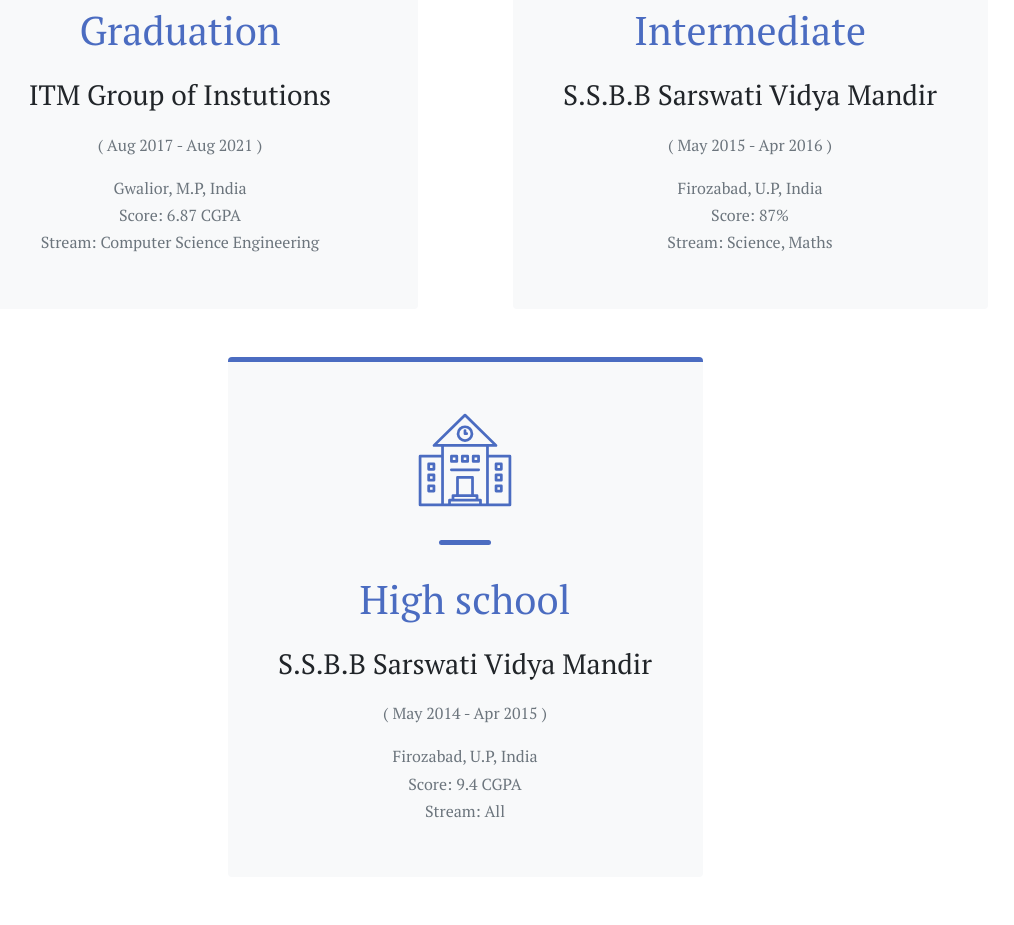
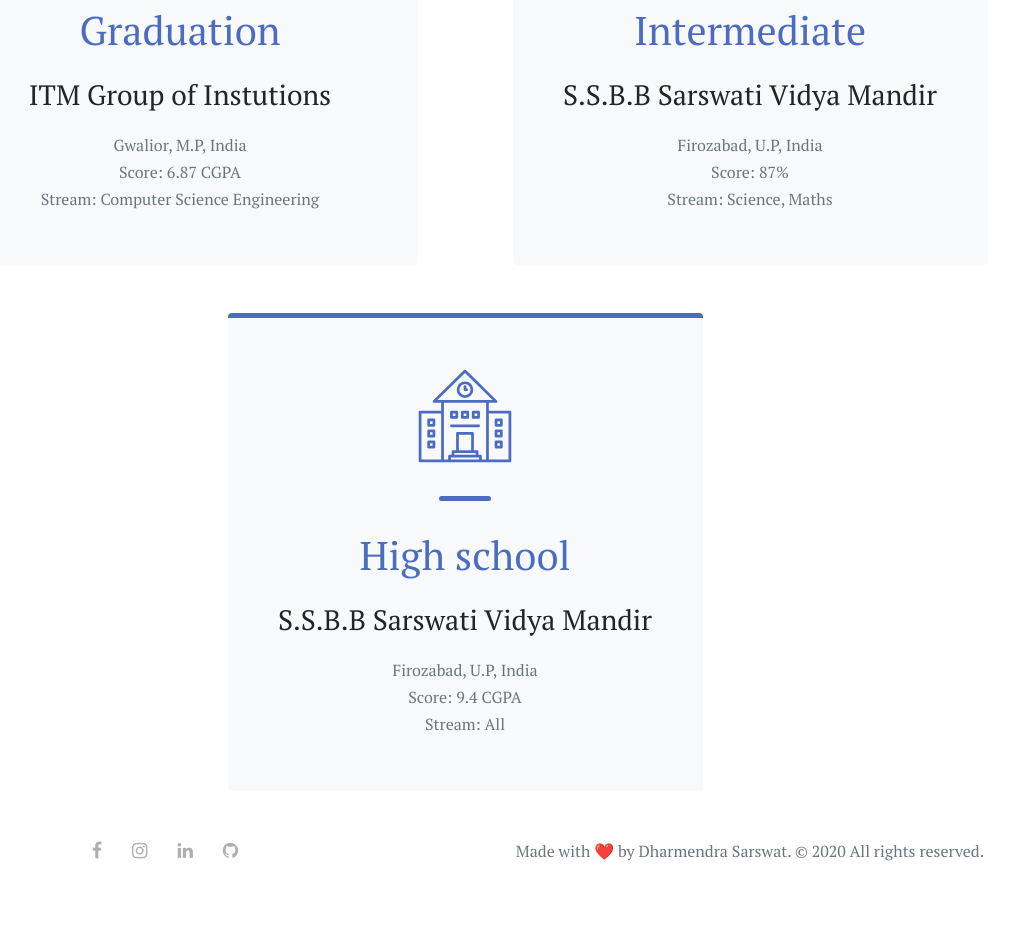
Before and after one commit to dharmasarswat/cv, a React (Create React App) app: page /portfolio in a window 1280 px wide. Shown: the part 2360-3285 px from the top of the page, without its empty margins (175-1189 px from the left). After the commit the page ends 3223 px from the top, so only its background shows below. Built offline with nearby package versions, Linux system fonts and the light colour scheme.

Commit message:
removed dates

```diff
--- a/src/pages/Education.js
+++ b/src/pages/Education.js
@@ -71,7 +71,7 @@ export const Education = () => {
 								{education.heading}
 							</h1>
 							<h3 className="mb-4">{education.instution}</h3>
-							<h6 className="text-muted">( {education.duration} )</h6>
+							{/* <h6 className="text-muted">( {education.duration} )</h6> */}
 							<h6 className="text-muted mt-4">{education.location}</h6>
 							<h6 className="text-muted text-center">
 								Score: {education.score}
```
